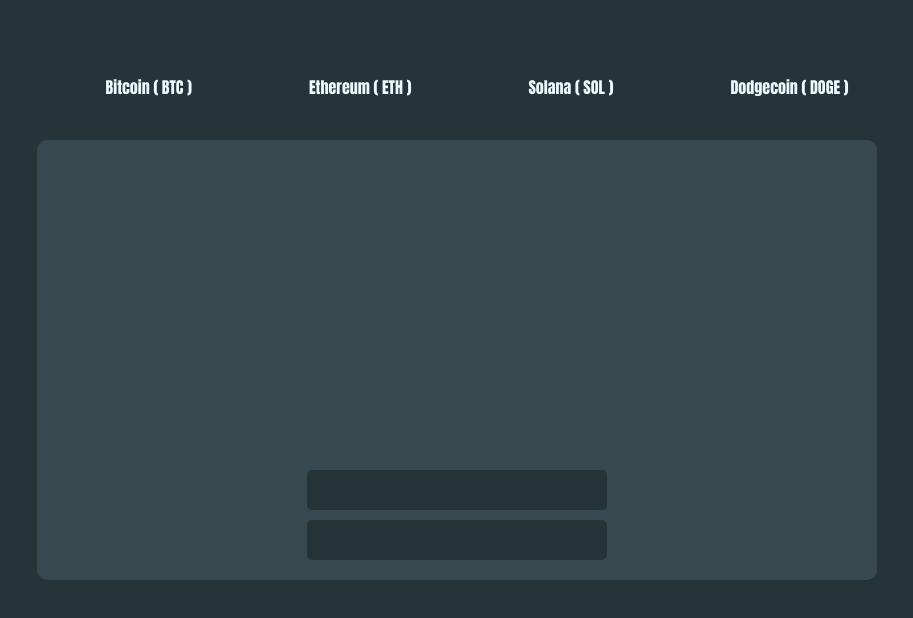
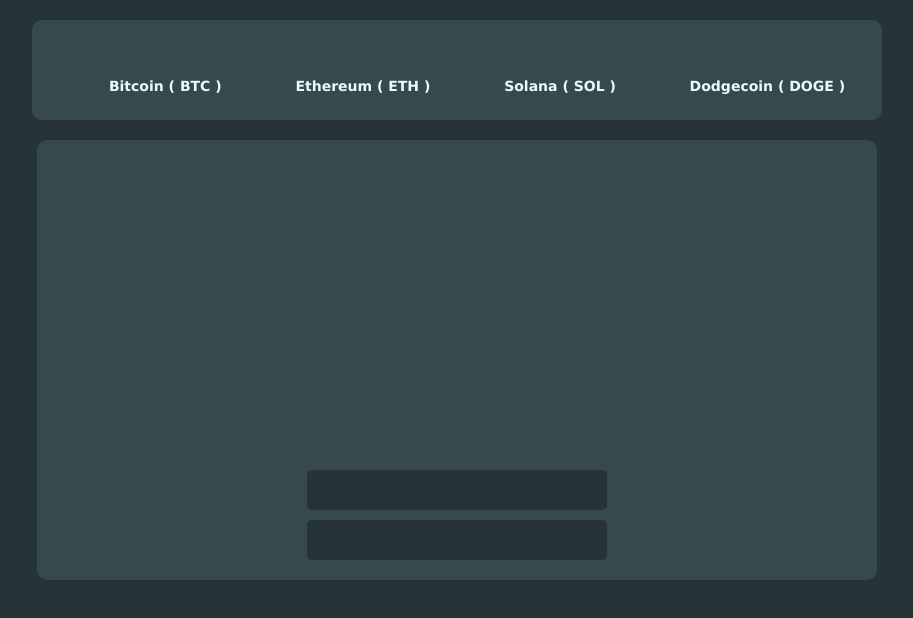
Before and after one commit to joaovitorfirmino2812/Wallet, a plain HTML site: page index.html in a window 1280 px wide. Shown: the whole page, without its empty margins (183-1096 px from the left). Drawn offline with Linux system fonts and the light colour scheme.

Commit message:
botões e mudanças no css
adicionei botões e mudei um pouco o css

```diff
--- a/css.css
+++ b/css.css
@@ -3,9 +3,9 @@ body {
  }
 
 header {
-    width: 900px;
+    width: 850px;
     height: 100px;
-    background-color: ;
+    background-color: #36494f;
     margin: 0 auto;
     margin-top: 20px;
     border-radius: 10px;
@@ -62,14 +62,26 @@ ul {
 }
 
 li {
-    color: #ebfaff;
-    font-family: Impact, sans-serif;
+
     list-style: none;
     padding: 5px;
     border-radius: 5px;
 }
 
-li:hover {
+
+button {
+    border-style: none;
+    color: #ebfaff;
+    background-color: #36494f;
+    font-family:Verdana, Geneva, Tahoma, sans-serif;
+    font-weight: bold;
+    font-size: 14px;
+    list-style: none;
+    padding: 5px;
+    border-radius: 5px;
+
+}
+button:hover {
     background-color:  #ebfaff;
     color: #263337;
     cursor: pointer;
--- a/index.html
+++ b/index.html
@@ -12,10 +12,10 @@
     <header>
         <nav>
             <ul>
-                <li>Bitcoin ( BTC )</li>
-                <li>Ethereum ( ETH )</li>
-                <li>Solana ( SOL )</li>
-                <li>Dodgecoin ( DOGE )</li>
+                <li><button>Bitcoin ( BTC )</button></li>
+                <li><button>Ethereum ( ETH )</button></li>
+                <li><button>Solana ( SOL )</button></li>
+                <li><button>Dodgecoin ( DOGE )</button></li>
             </ul>
         </nav>
     </header>
```
